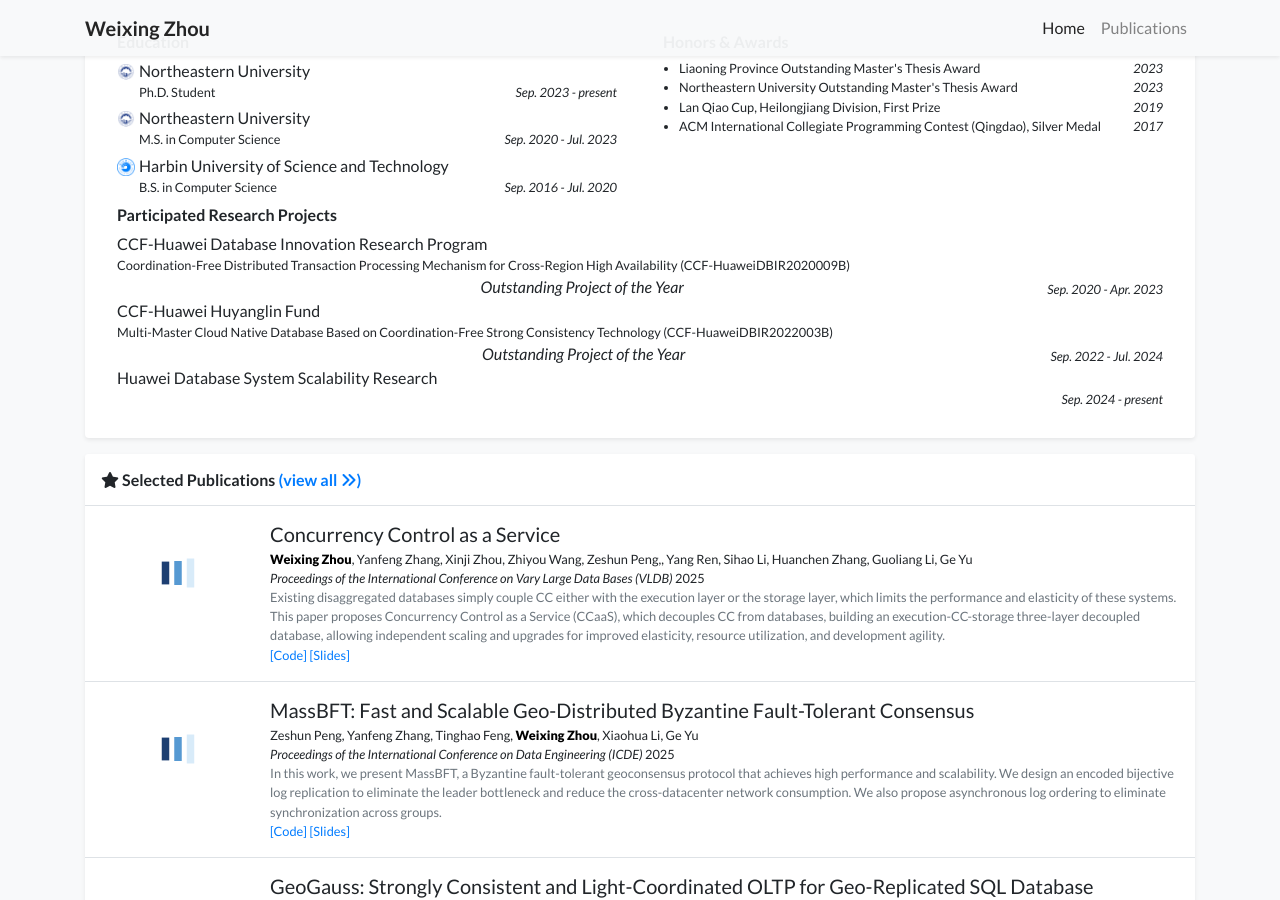
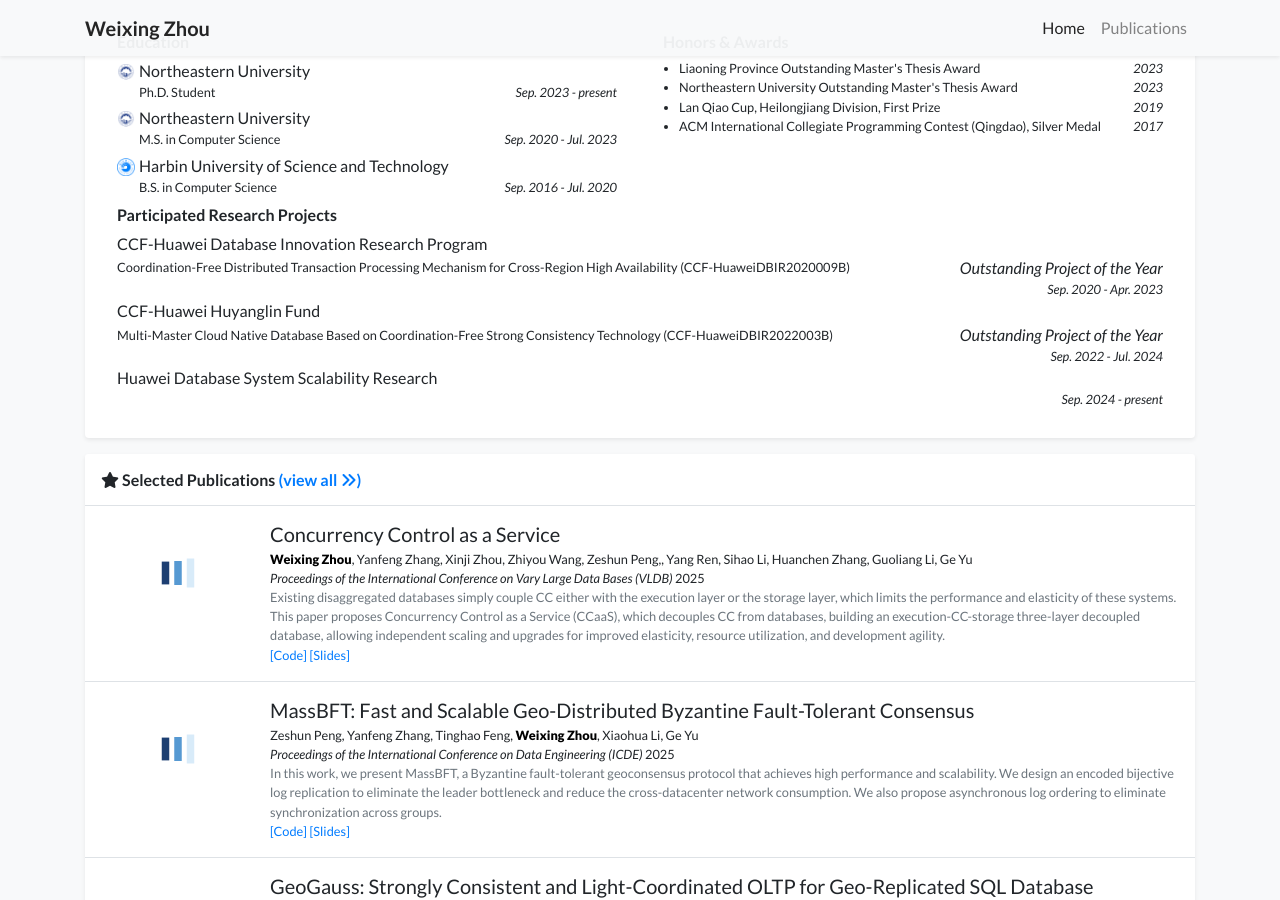
Before and after one commit to zhouwx0219/zhouwx0219.github.io, a Jekyll site: the page built from index.html, in a window 1280 px wide and 900 px high, scrolled down 601 px. Built offline with Jekyll 4.4.1, drawn with Linux system fonts in a browser that asks for light colours; nearby versions of some CDN libraries; a style sheet for code colours, icons or effects is not loaded.

Commit message:
try to correct the experience

```diff
--- a/_includes/widgets/experience_card.html
+++ b/_includes/widgets/experience_card.html
@@ -58,9 +58,9 @@
                                     </div>
                                     <div class="d-flex flex-wrap align-items-center">
                                         <div  class="small d-flex">{{ item.detail }}</div>
+                                        <div  class="d-flex ml-auto mt-auto no-break"><em>{{ item.award }}</em></div>
                                     </div>
                                     <div class="d-flex flex-wrap align-items-center">
-                                        <div  class="d-flex ml-auto mt-auto"><em>{{ item.award }}</em></div>
                                         <div  class="small d-flex ml-auto mt-auto no-break"><em>{{ item.date }}</em></div>
                                     </div>
                                 </li>
```
